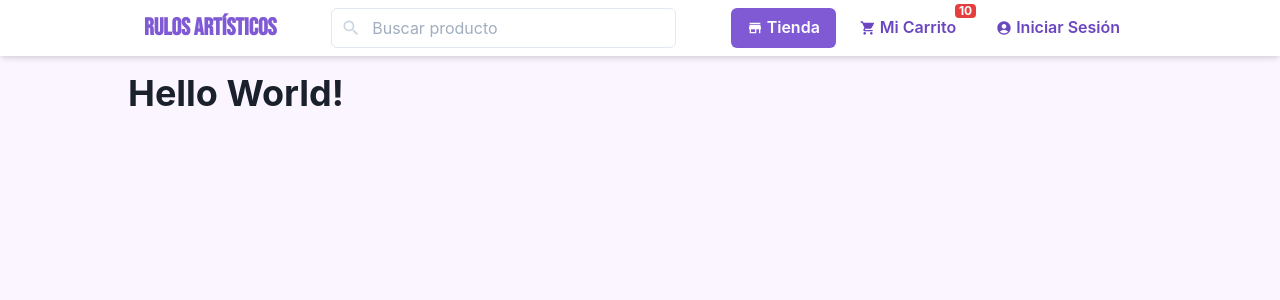
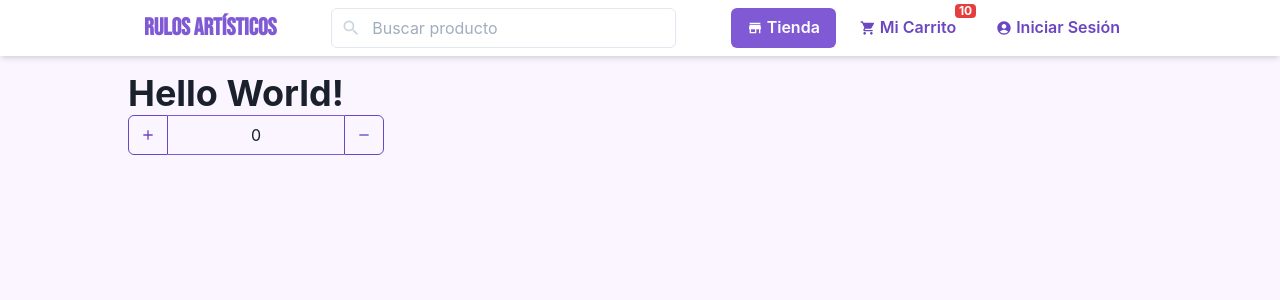
Before and after one commit to pablomayobre/tienda-coderhouse, a React (Create React App) app: page / in a window 1280 px wide. Shown: the top 300 px of the page. Built offline with nearby package versions, Linux system fonts and the light colour scheme.

Commit message:
Add ItemCount component

```diff
--- a/src/App.tsx
+++ b/src/App.tsx
@@ -3,15 +3,23 @@ import { Header } from "./components/Header";
 import { Layout } from "./components/Layout";
 import { ItemListContainer } from "./components/ItemListContainer";
 import { CustomTheme } from "./CustomTheme";
+import { ItemCount } from "./components/ItemCount";
 
-const theme = extendTheme(CustomTheme)
+const theme = extendTheme(CustomTheme);
 
 function App() {
+  const stock = 10;
+
   return (
     <ChakraProvider theme={theme}>
       <Header />
       <Layout>
         <ItemListContainer greeting={"Hello World!"} />
+        <ItemCount
+          min={0}
+          max={stock}
+          onChange={(value) => console.log(value)}
+        />
       </Layout>
     </ChakraProvider>
   );
--- /dev/null
+++ b/src/components/ItemCount.tsx
@@ -0,0 +1,118 @@
+import {
+  Flex,
+  IconButton,
+  Icon,
+  Input,
+  // useNumberInput,
+  // UseNumberInputProps,
+} from "@chakra-ui/react";
+import { useCallback, useEffect } from "react";
+import { useState } from "react";
+import { MdAdd, MdRemove } from "react-icons/md";
+import { useCallbackProp } from "../hooks/useCallbackProp";
+
+type ItemCountProps = {
+  initialValue?: number;
+  onChange?: (value: number) => void;
+  max?: number;
+  min?: number;
+  step?: number;
+};
+
+export const ItemCount = ({
+  onChange,
+  initialValue,
+  max = Infinity,
+  min = -Infinity,
+  step = 1,
+}: ItemCountProps) => {
+  const [count, setCount] = useState(initialValue ?? 0);
+
+  const handler = useCallbackProp(onChange);
+
+  const increment = useCallback(
+    () => setCount((start) => Math.min(start + step, max)),
+    [setCount, max, step]
+  );
+  const decrement = useCallback(
+    () => setCount((start) => Math.max(start - step, min)),
+    [setCount, min, step]
+  );
+
+  useEffect(() => {
+    handler(count);
+  }, [handler, count]);
+
+  return (
+    <Flex maxWidth={64}>
+      <IconButton
+        icon={<Icon as={MdAdd} size={5} />}
+        onClick={increment}
+        aria-label="Incrementar"
+        borderTopRightRadius={0}
+        borderBottomRightRadius={0}
+        colorScheme="purple"
+        variant="outline"
+      />
+      <Input
+        borderRadius={0}
+        type="number"
+        value={count}
+        onChange={(e) =>
+          setCount(Math.min(Math.max(Number(e.target.value), min), max))
+        }
+        colorScheme="purple"
+        borderColor="purple.500"
+        borderLeft={0}
+        borderRight={0}
+        textAlign="center"
+      />
+      <IconButton
+        icon={<Icon as={MdRemove} size={5} />}
+        onClick={decrement}
+        aria-label="Decrementar"
+        borderTopLeftRadius={0}
+        borderBottomLeftRadius={0}
+        colorScheme="purple"
+        variant="outline"
+      />
+    </Flex>
+  );
+};
+
+// export const BetterItemCount = (props: UseNumberInputProps) => {
+//   const { getInputProps, getIncrementButtonProps, getDecrementButtonProps } =
+//     useNumberInput({ ...props, allowMouseWheel: true });
+
+//   return (
+//     <Flex maxWidth={64}>
+//       <IconButton
+//         {...getIncrementButtonProps()}
+//         icon={<Icon as={MdAdd} size={5} />}
+//         aria-label="Incrementar"
+//         borderTopRightRadius={0}
+//         borderBottomRightRadius={0}
+//         colorScheme="purple"
+//         variant="outline"
+//       />
+//       <Input
+//         {...getInputProps()}
+//         borderRadius={0}
+//         colorScheme="purple"
+//         borderColor="purple.500"
+//         borderLeft={0}
+//         borderRight={0}
+//         textAlign="center"
+//       />
+//       <IconButton
+//         {...getDecrementButtonProps()}
+//         icon={<Icon as={MdRemove} size={5} />}
+//         aria-label="Decrementar"
+//         borderTopLeftRadius={0}
+//         borderBottomLeftRadius={0}
+//         colorScheme="purple"
+//         variant="outline"
+//       />
+//     </Flex>
+//   );
+// };
--- /dev/null
+++ b/src/hooks/useCallbackProp.ts
@@ -0,0 +1,15 @@
+import { useCallback, useEffect, useRef } from "react";
+
+export const useCallbackProp = <F extends (...args: any) => any>(
+  callback?: F
+) => {
+  const ref = useRef(callback);
+
+  useEffect(() => {
+    ref.current = callback;
+  }, [callback]);
+
+  return useCallback((...args: Parameters<F>): ReturnType<F> | undefined => {
+    return ref.current?.(...args);
+  }, []);
+};
```
